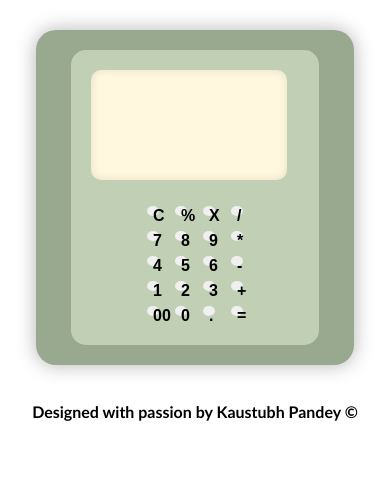
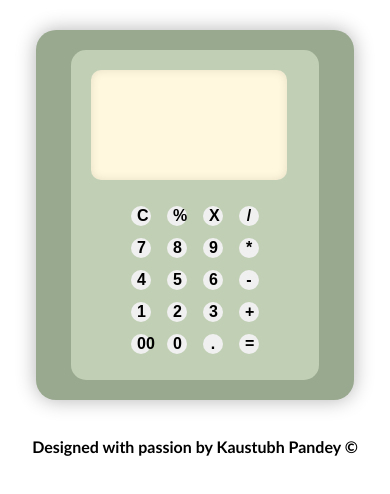
Before and after one commit to Kaustubh-2003/Cacli, a website: page index.html in a window 390 px wide. Drawn offline with Linux system fonts and the light colour scheme.

Commit message:
third commit-4

```diff
--- a/views/style.css
+++ b/views/style.css
@@ -140,8 +140,8 @@ body{
 
 .btStyle {
     border-radius: 50%;
-    height: 10px; /* Reduced height for better mobile display */
-    width: 10px; /* Reduced width for better mobile display */
+    height: 20px; /* Reduced height for better mobile display */
+    width: 20px; /* Reduced width for better mobile display */
     border: none;
     margin: 6px; /* Reduced margin for better mobile spacing */
     font-weight: bold;
```
Also changed, not shown: index.html (+1 -0 lines).
